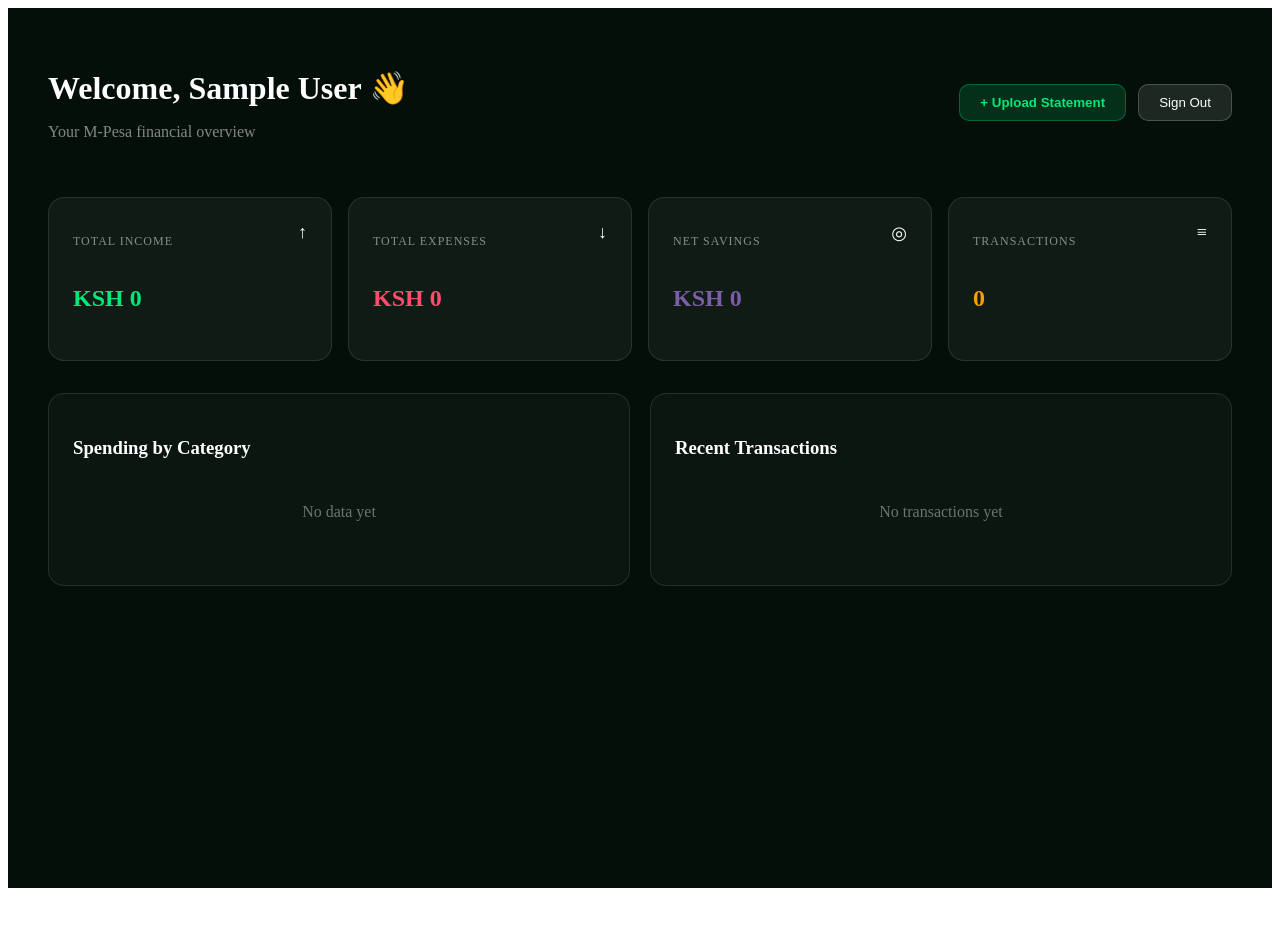
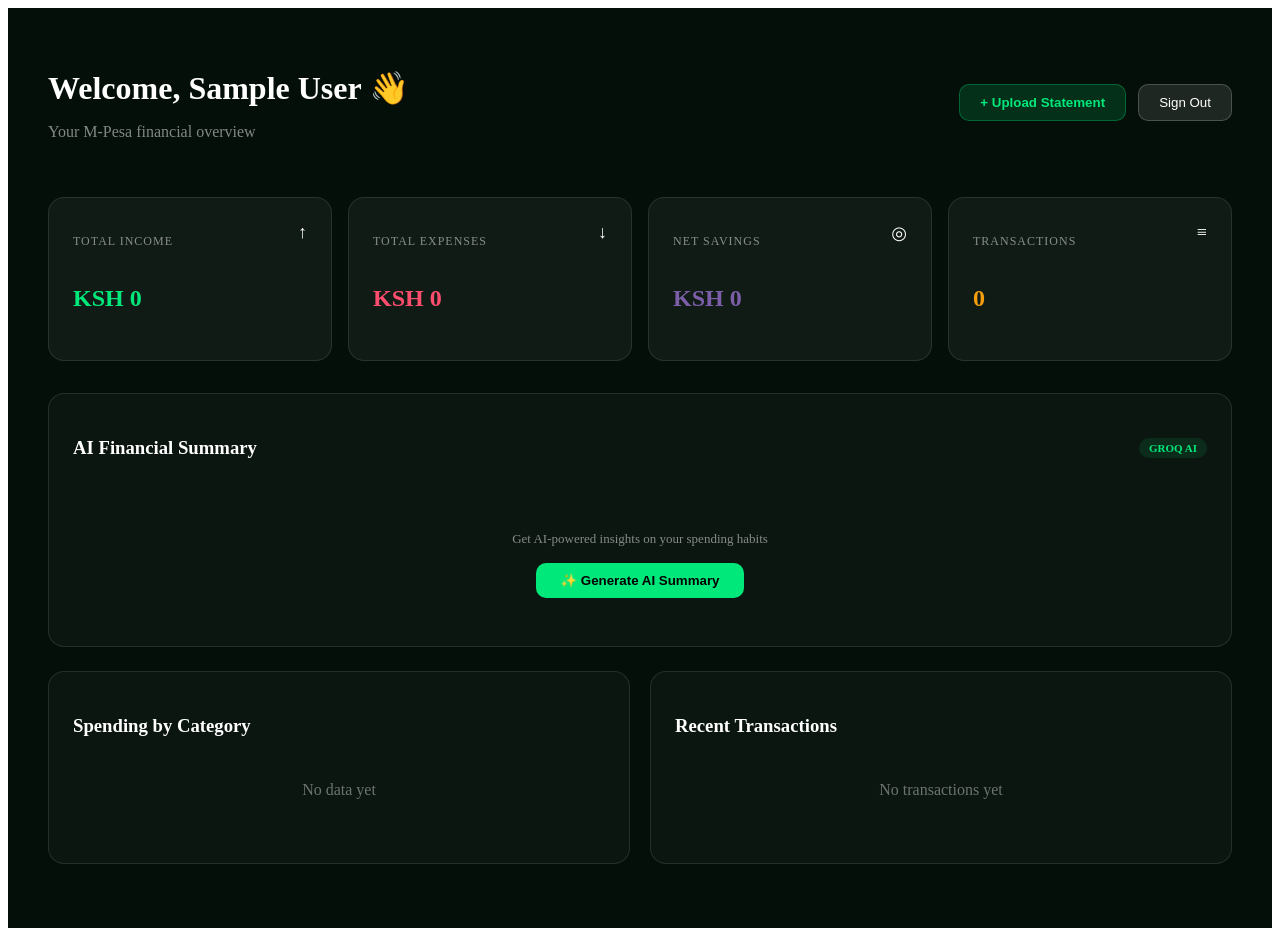
Before and after one commit to YtData-eng/pesamind-frontend, a Next.js app: page /dashboard in a window 1280 px wide. Before the commit the page ends 896 px from the top, so only its background shows below. Built offline with nearby package versions, Linux system fonts and the light colour scheme; sample sign-in values are in the browser's storage.

Commit message:
Add AI summary to dashboard

```diff
--- a/src/app/dashboard/page.tsx
+++ b/src/app/dashboard/page.tsx
@@ -3,11 +3,14 @@ import { useEffect, useState } from 'react';
 import { useRouter } from 'next/navigation';
 
 const API = 'https://pesamind-backend.onrender.com/api';
+
 export default function Dashboard() {
   const router = useRouter();
   const [user, setUser] = useState<any>(null);
   const [data, setData] = useState<any>(null);
   const [loading, setLoading] = useState(true);
+  const [summary, setSummary] = useState('');
+  const [summaryLoading, setSummaryLoading] = useState(false);
 
   useEffect(() => {
     const token = localStorage.getItem('token');
@@ -23,10 +26,22 @@ export default function Dashboard() {
         headers: { Authorization: `Bearer ${token}` }
       });
       const json = await res.json();
-      console.log('Analytics:', json);
       setData(json);
     } catch (e) { console.error(e); }
     finally { setLoading(false); }
+  };
+
+  const fetchSummary = async () => {
+    setSummaryLoading(true);
+    const token = localStorage.getItem('token')!;
+    try {
+      const res = await fetch(`${API}/analytics/summary`, {
+        headers: { Authorization: `Bearer ${token}` }
+      });
+      const json = await res.json();
+      setSummary(json.summary || '');
+    } catch (e) { console.error(e); }
+    finally { setSummaryLoading(false); }
   };
 
   const logout = () => {
@@ -36,7 +51,6 @@ export default function Dashboard() {
   };
 
   const fmt = (n: number) => `KSH ${(n || 0).toLocaleString('en-KE', { minimumFractionDigits: 0 })}`;
-
   const totals = data?.totals || {};
   const income = Number(totals.total_income) || 0;
   const expenses = Number(totals.total_expenses) || 0;
@@ -52,18 +66,12 @@ export default function Dashboard() {
         {/* Header */}
         <div style={{ display: 'flex', justifyContent: 'space-between', alignItems: 'center', marginBottom: '40px' }}>
           <div>
-            <h1 style={{ fontSize: '32px', fontWeight: 800, marginBottom: '8px' }}>
-              Welcome, {user?.name} 👋
-            </h1>
+            <h1 style={{ fontSize: '32px', fontWeight: 800, marginBottom: '8px' }}>Welcome, {user?.name} 👋</h1>
             <p style={{ color: 'rgba(255,255,255,0.5)' }}>Your M-Pesa financial overview</p>
           </div>
           <div style={{ display: 'flex', gap: '12px' }}>
-            <button onClick={() => router.push('/statements')} style={{ background: 'rgba(0,232,122,0.15)', border: '1px solid rgba(0,232,122,0.3)', color: '#00E87A', padding: '10px 20px', borderRadius: '10px', cursor: 'pointer', fontWeight: 600 }}>
-              + Upload Statement
-            </button>
-            <button onClick={logout} style={{ background: 'rgba(255,255,255,0.1)', border: '1px solid rgba(255,255,255,0.2)', color: 'white', padding: '10px 20px', borderRadius: '10px', cursor: 'pointer' }}>
-              Sign Out
-            </button>
+            <button onClick={() => router.push('/statements')} style={{ background: 'rgba(0,232,122,0.15)', border: '1px solid rgba(0,232,122,0.3)', color: '#00E87A', padding: '10px 20px', borderRadius: '10px', cursor: 'pointer', fontWeight: 600 }}>+ Upload Statement</button>
+            <button onClick={logout} style={{ background: 'rgba(255,255,255,0.1)', border: '1px solid rgba(255,255,255,0.2)', color: 'white', padding: '10px 20px', borderRadius: '10px', cursor: 'pointer' }}>Sign Out</button>
           </div>
         </div>
 
@@ -92,7 +100,28 @@ export default function Dashboard() {
               ))}
             </div>
 
-            {/* Spending by Category */}
+            {/* AI Summary */}
+            <div style={{ background: 'rgba(255,255,255,0.03)', border: '1px solid rgba(255,255,255,0.1)', borderRadius: '16px', padding: '24px', marginBottom: '24px' }}>
+              <div style={{ display: 'flex', justifyContent: 'space-between', alignItems: 'center', marginBottom: '16px' }}>
+                <h3 style={{ fontWeight: 700 }}>AI Financial Summary</h3>
+                <span style={{ background: 'rgba(0,232,122,0.1)', color: '#00E87A', padding: '4px 10px', borderRadius: '20px', fontSize: '11px', fontWeight: 700 }}>GROQ AI</span>
+              </div>
+              {!summary ? (
+                <div style={{ textAlign: 'center', padding: '24px' }}>
+                  <p style={{ color: 'rgba(255,255,255,0.5)', marginBottom: '16px', fontSize: '13px' }}>Get AI-powered insights on your spending habits</p>
+                  <button onClick={fetchSummary} disabled={summaryLoading} style={{ background: '#00E87A', color: '#000', fontWeight: 700, padding: '10px 24px', borderRadius: '10px', border: 'none', cursor: 'pointer' }}>
+                    {summaryLoading ? 'Analyzing...' : '✨ Generate AI Summary'}
+                  </button>
+                </div>
+              ) : (
+                <div>
+                  <p style={{ fontSize: '13px', lineHeight: 1.8, color: 'rgba(255,255,255,0.9)' }}>{summary}</p>
+                  <button onClick={fetchSummary} style={{ marginTop: '12px', background: 'none', border: 'none', color: '#00E87A', cursor: 'pointer', fontSize: '12px', fontWeight: 600 }}>↻ Regenerate</button>
+                </div>
+              )}
+            </div>
+
+            {/* Spending by Category + Recent Transactions */}
             <div style={{ display: 'grid', gridTemplateColumns: '1fr 1fr', gap: '20px', marginBottom: '24px' }}>
               <div style={{ background: 'rgba(255,255,255,0.03)', border: '1px solid rgba(255,255,255,0.1)', borderRadius: '16px', padding: '24px' }}>
                 <h3 style={{ fontWeight: 700, marginBottom: '20px' }}>Spending by Category</h3>
@@ -117,7 +146,6 @@ export default function Dashboard() {
                 )}
               </div>
 
-              {/* Recent Transactions */}
               <div style={{ background: 'rgba(255,255,255,0.03)', border: '1px solid rgba(255,255,255,0.1)', borderRadius: '16px', padding: '24px' }}>
                 <h3 style={{ fontWeight: 700, marginBottom: '20px' }}>Recent Transactions</h3>
                 {topTx.length === 0 ? (
```
